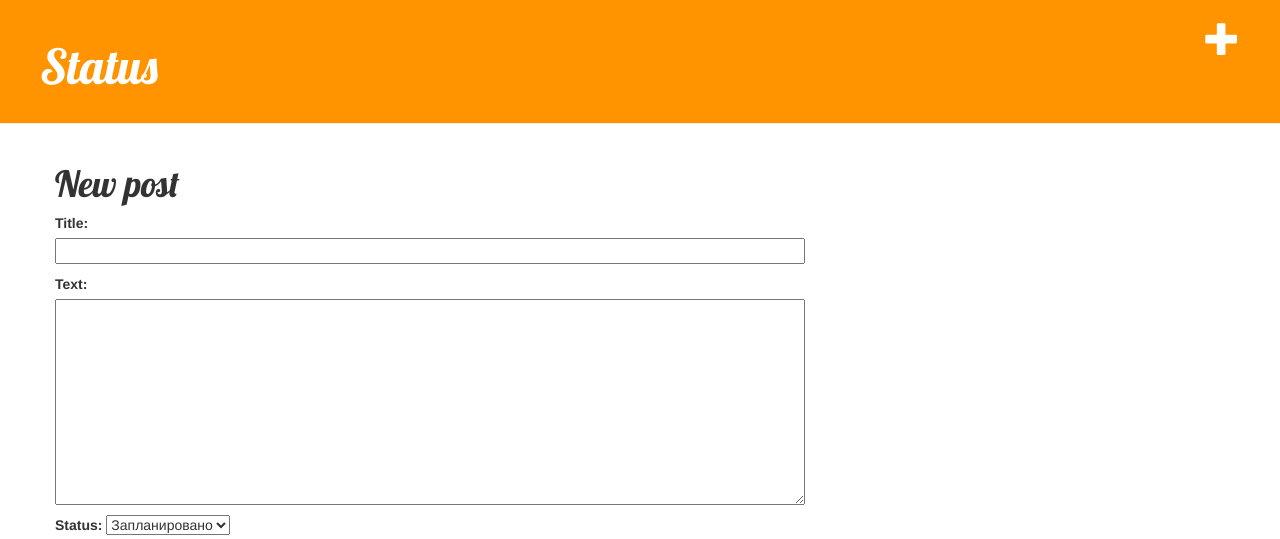
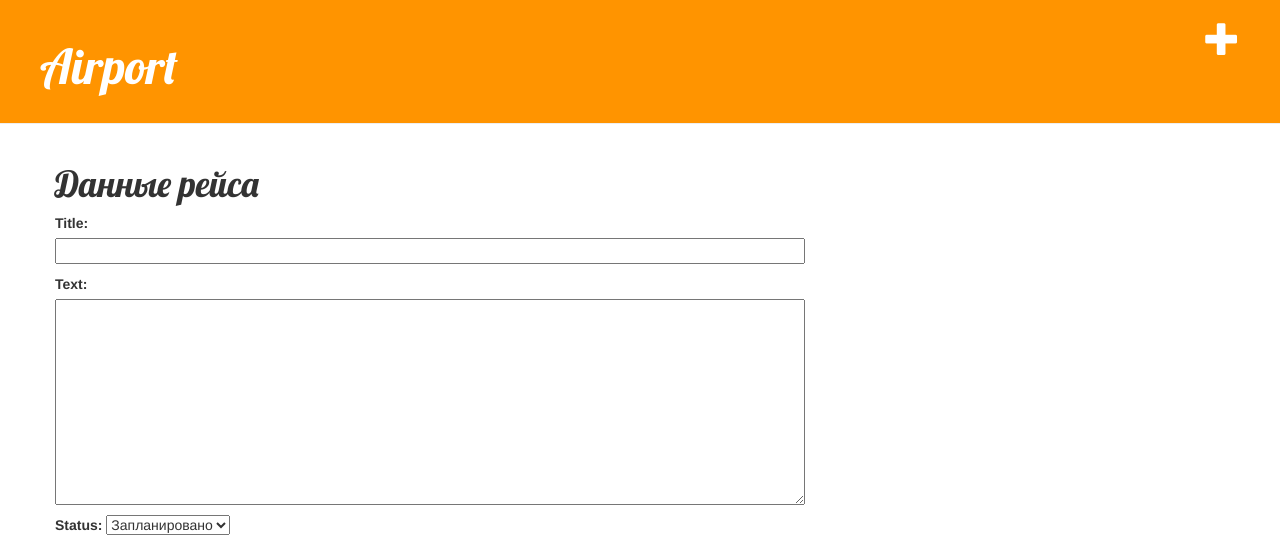
Before and after one commit to Foxy011/ToDoList, a Django app: page /post/new/ in a window 1280 px wide. Shown: the top 539 px of the page. Run offline with Django 3.2, Linux system fonts and the light colour scheme; some libraries are stand-ins or nearby versions.

Commit message:
modified base

```diff
--- a/blog/models.py
+++ b/blog/models.py
@@ -10,7 +10,7 @@ class Post(models.Model):
         ('Изменено', 'Изменено'),
         ('Отменено', 'Отмененно'),
     )
-    author = models.ForeignKey(settings.AUTH_USER_MODEL, on_delete=models.CASCADE)
+    author = models.ForeignKey(settings.AUTH_USER_MODEL, blank=False, default='Ioann', on_delete=models.CASCADE)
     status = models.CharField(max_length=300, choices = CHOICES, blank=False, default='Отправлено')
     title = models.CharField(max_length=200)
     text = models.TextField()
--- a/blog/templates/blog/base.html
+++ b/blog/templates/blog/base.html
@@ -10,7 +10,7 @@
     <body>
         <div class="page-header">
             <a href="{% url 'post_new' %}" class="top-menu"><span class="glyphicon glyphicon-plus"></span></a>
-            <h1><a href="/">Status</a></h1>
+            <h1><a href="/">Airport </a></h1>
         </div>
         <div class="content container">
             <div class="row">
--- a/blog/templates/blog/post_edit.html
+++ b/blog/templates/blog/post_edit.html
@@ -1,7 +1,7 @@
 {% extends 'blog/base.html' %}
 
 {% block content %}
-    <h1>New post</h1>
+    <h1>Данные рейса</h1>
     <form method="POST" class="post-form">{% csrf_token %}
         {{ form.as_p }}
         <button type="submit" class="save btn btn-default">Save</button>
```
